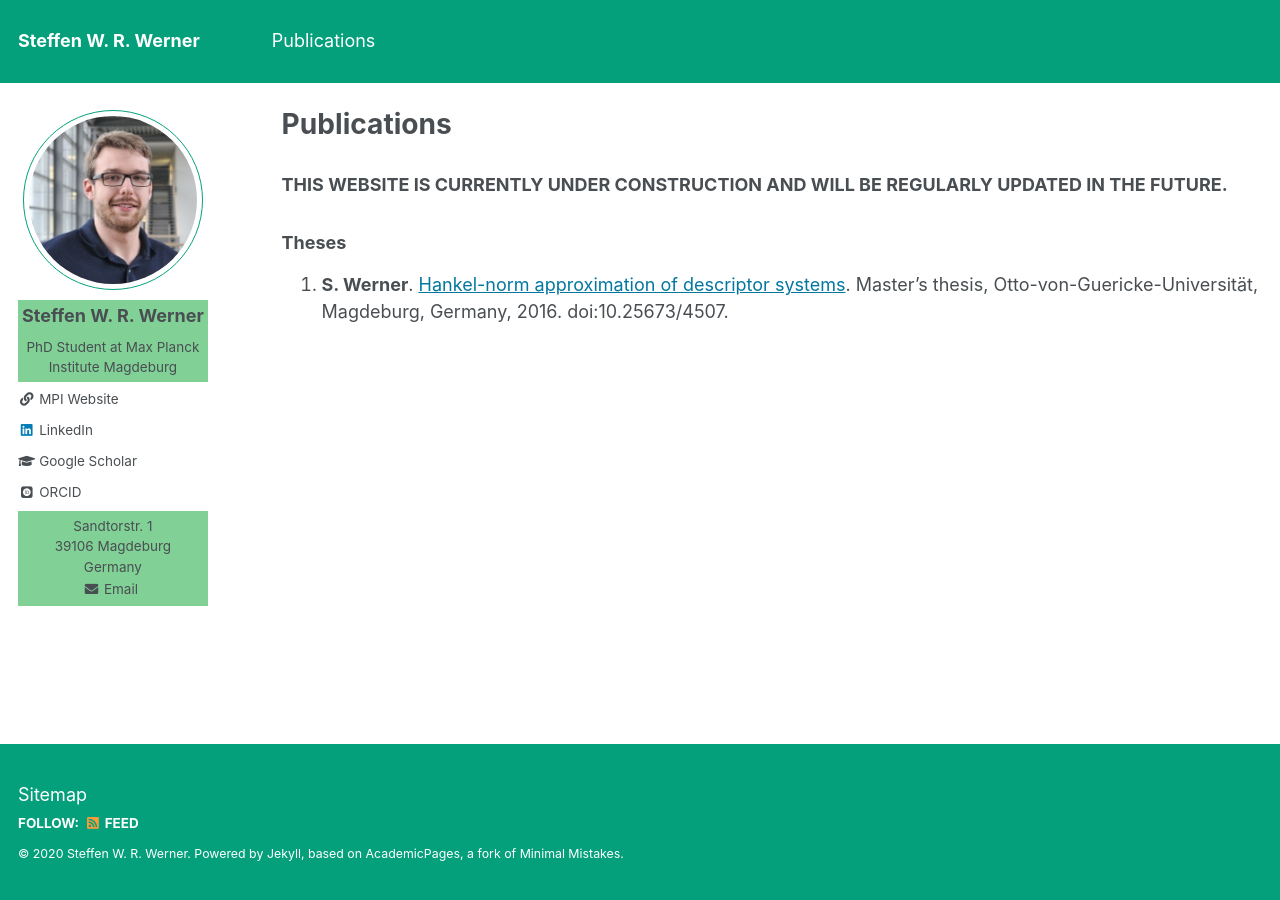
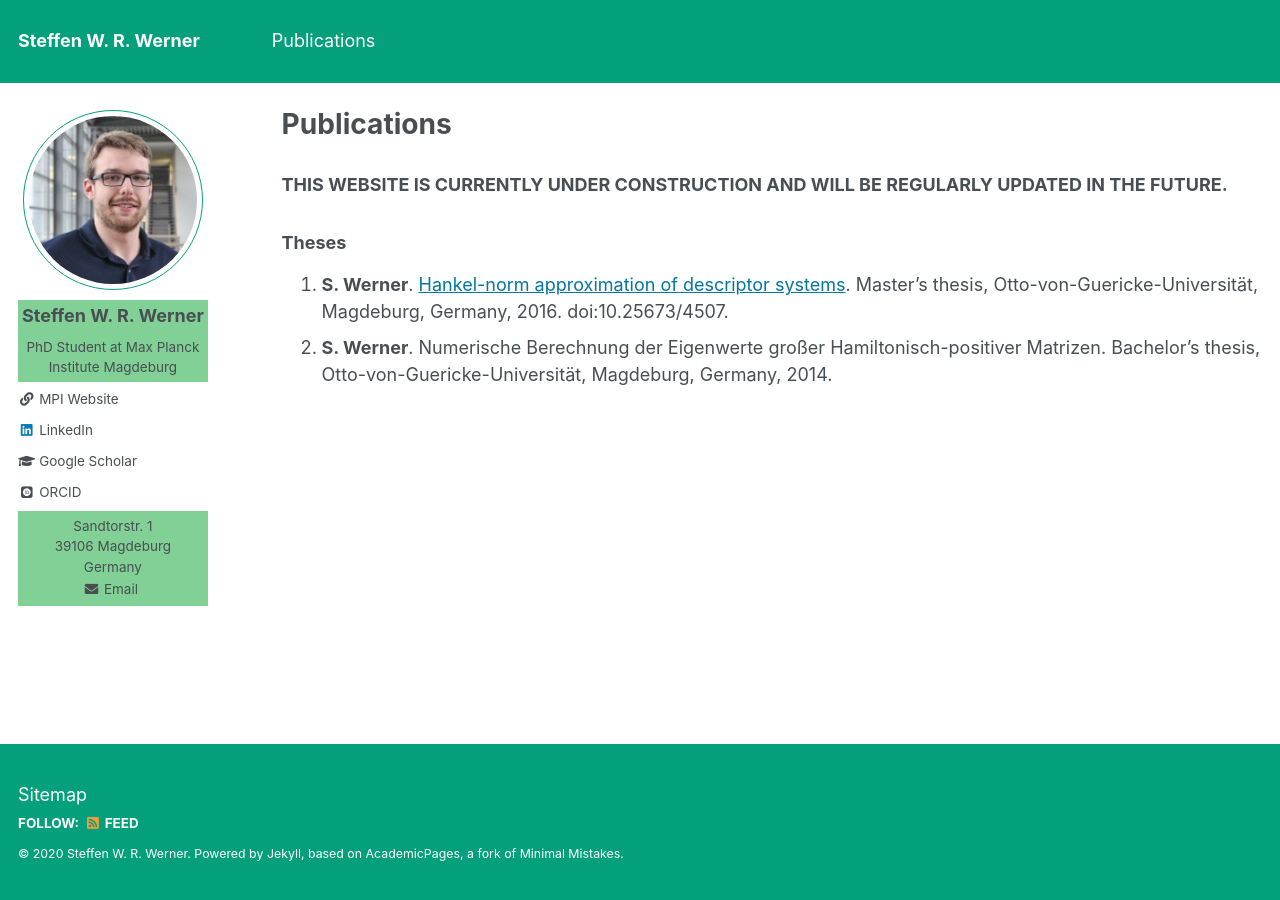
Before and after one commit to ninsteve/ninsteve.github.io, a Jekyll site: the page built from _pages/publications.md, in a window 1280 px wide. Built offline with Jekyll 4.4.1, drawn with Linux system fonts in a browser that asks for light colours; some web fonts are replaced.

Commit message:
Added a second publication.

```diff
--- a/_pages/publications.md
+++ b/_pages/publications.md
@@ -12,6 +12,9 @@ author_profile: true
    href="https://doi.org/10.25673/4507">Hankel-norm approximation of descriptor
    systems</a>. Master's thesis, Otto-von-Guericke-Universität, Magdeburg,
    Germany, 2016. doi:10.25673/4507.
+1. <strong>S. Werner</strong>. Numerische Berechnung der Eigenwerte großer
+   Hamiltonisch-positiver Matrizen. Bachelor's thesis,
+   Otto-von-Guericke-Universität, Magdeburg, Germany, 2014.
 
 
 {% if author.googlescholar %}
```
